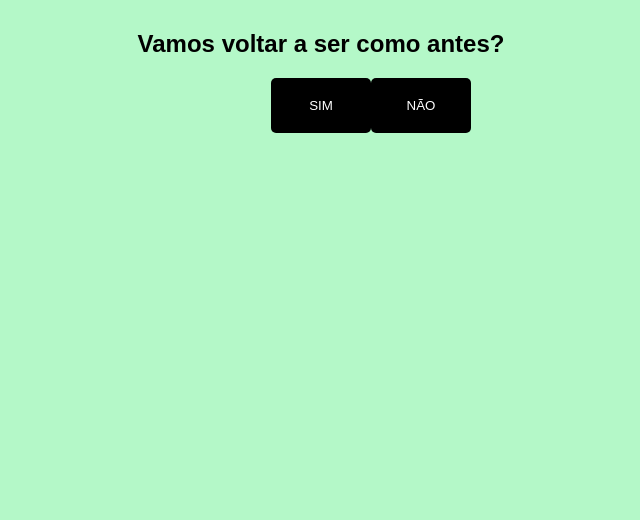
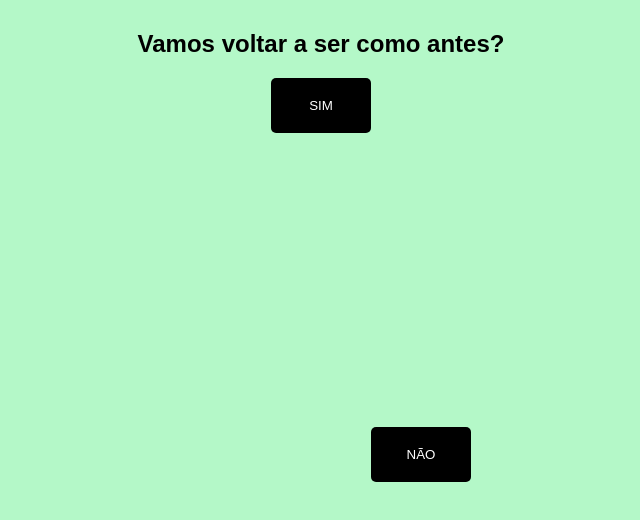
Before and after one commit to davibsilva/recados, a plain HTML site: page index.html in a window 1280 px wide. Both pictures are taken after a click on the button "NÃO". Shown: the whole page, without its empty margins (329-969 px from the left). Drawn offline with Linux system fonts and the light colour scheme.

Commit message:
Update index.html

```diff
--- a/index.html
+++ b/index.html
@@ -12,7 +12,7 @@
     <div id="content">
         <h2>Vamos voltar a ser como antes?</h2>
         <button id="yesButton" class="btn" onclick="yes()">SIM</button>
-        <button class="btn" onclick="dodge(this)" onmouseover="dodge(this)">NÃO</button>
+        <button id="noButton" class="btn" onclick="dodge(this)" onmouseover="dodge(this)">NÃO</button>
     </div>
 </body>
 <style>
@@ -47,12 +47,12 @@
     function dodge(btn) {
         // btn declarado na função
         btn.style.position = 'absolute';
-        btn.style.bottom = generateRandomPosition(10, 90);
-        btn.style.left = generateRandomPosition(10, 90);
+        btn.style.bottom = generateRandomPosition(10, 90, false);
+        btn.style.left = generateRandomPosition(10, 90, true);
     }
 
     function generateRandomPosition(min, max, left) {
-        let newPosition = (Math.random() * (max - min) + min) + "%";
+        let newPosition = (Math.random() * (max - min) + min);
         if (left) {
             return newPosition;
         } else {
@@ -61,14 +61,14 @@
             let validPosition = false
 
             while(!validPosition) {
-                if (newPosition != yesBtnBottomPosition) {
-                    return validPosition = true
+                if (newPosition <= 80) {
+                    validPosition = true
                 } else {
-                    newPosition = (Math.random() * (max - min) + min) + "%";
+                    newPosition = (Math.random() * (max - min) + min);
                 }
             }
 
-            return newPosition;
+            return newPosition + "%";
         }
     }
 
```
